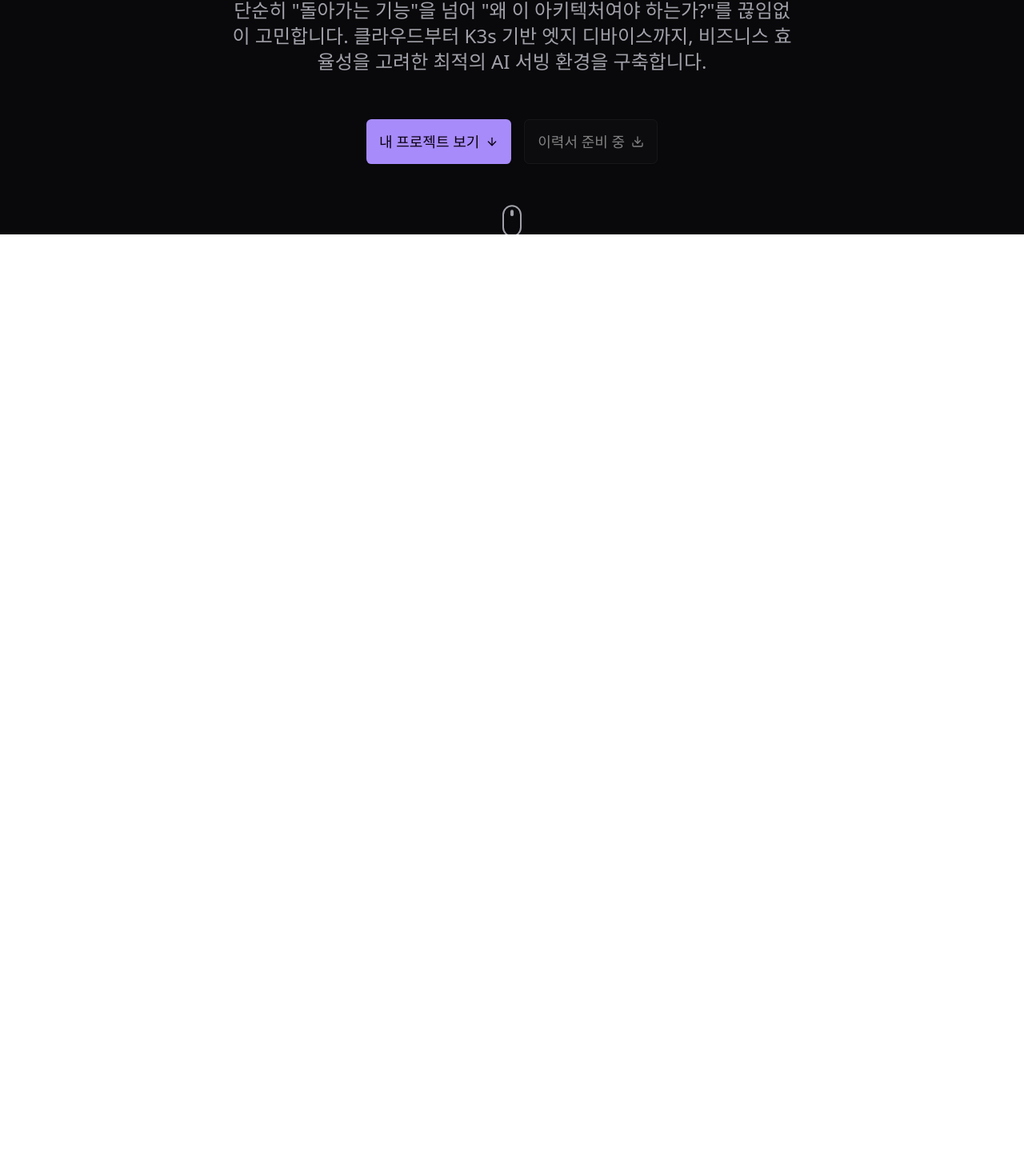
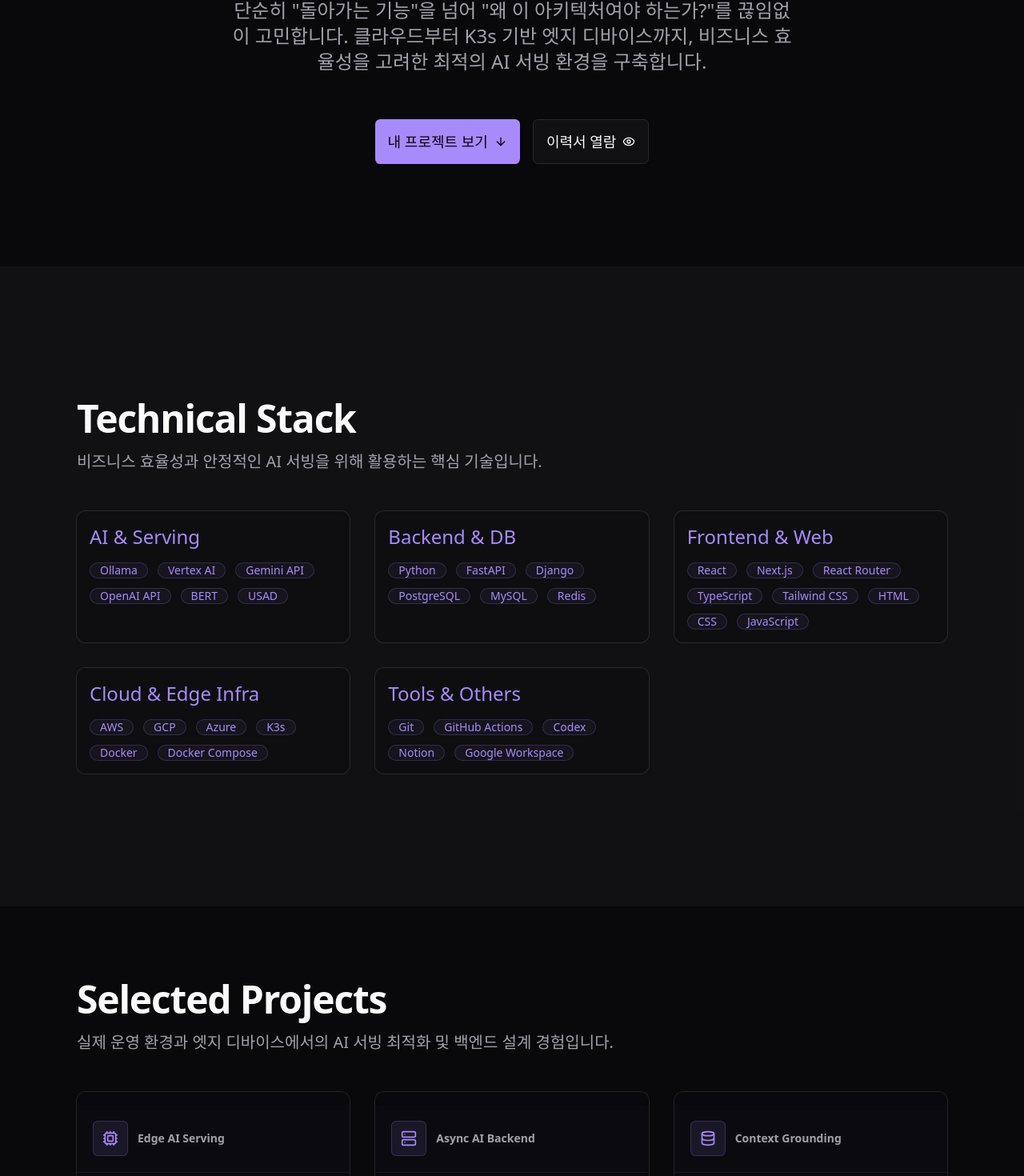
Before and after one commit to vwaiolet/info-vwaiolet, a React (Vite) app: page / in a window 1280 px wide. Shown: the part 507-1977 px from the top of the page at 80% size. Before the commit the page ends 800 px from the top, so only its background shows below. Built offline with nearby package versions, Linux system fonts and the light colour scheme.

Commit message:
feat: 이력서 열람 기능 추가 및 PDF 뷰어 모달 구현

```diff
--- a/package.json
+++ b/package.json
@@ -10,6 +10,7 @@
     "preview": "vite preview --host 0.0.0.0"
   },
   "dependencies": {
+    "@radix-ui/react-dialog": "^1.1.15",
     "@radix-ui/react-separator": "^1.1.8",
     "@radix-ui/react-slot": "latest",
     "@radix-ui/react-tabs": "^1.1.13",
--- a/src/App.tsx
+++ b/src/App.tsx
@@ -6,22 +6,22 @@
 
 function App() {
   return (
-    <div className="dark bg-background text-foreground selection:bg-primary/30 h-screen overflow-hidden">
-      <main className="snap-container">
-        <section className="snap-section relative">
+    <div className="dark bg-background text-foreground selection:bg-primary/30 min-h-screen">
+      <main>
+        <section className="section-container relative">
           <Navbar />
           <Hero />
         </section>
 
-        <section className="snap-section bg-secondary/30">
+        <section className="section-container bg-secondary/30">
           <TechStack />
         </section>
 
-        <section className="snap-section">
+        <section className="section-container">
           <Projects />
         </section>
 
-        <section className="snap-section bg-secondary/30 relative flex flex-col">
+        <section className="section-container bg-secondary/30 relative flex flex-col">
           <div className="flex-grow flex flex-col justify-center">
             <Experience />
           </div>
--- a/src/components/portfolio/Hero.tsx
+++ b/src/components/portfolio/Hero.tsx
@@ -1,6 +1,7 @@
 import { Button } from "@/components/ui/button"
 import { Badge } from "@/components/ui/badge"
-import { ArrowDown, Download } from "lucide-react"
+import { ArrowDown, Eye } from "lucide-react"
+import { ResumeModal } from "./ResumeModal"
 import { motion } from "framer-motion"
 
 export default function Hero() {
@@ -47,20 +48,12 @@
             <ArrowDown className="w-5 h-5" />
           </a>
         </Button>
-        <Button size="lg" variant="outline" className="px-8 text-lg h-14" disabled>
-          이력서 준비 중
-          <Download className="w-5 h-5" />
-        </Button>
-      </motion.div>
-
-      <motion.div
-        className="absolute bottom-10 left-1/2 -translate-x-1/2"
-        animate={{ y: [0, 10, 0] }}
-        transition={{ duration: 2, repeat: Infinity }}
-      >
-        <div className="w-6 h-10 border-2 border-muted-foreground rounded-full flex justify-center p-1">
-          <div className="w-1 h-2 bg-muted-foreground rounded-full" />
-        </div>
+        <ResumeModal>
+          <Button size="lg" variant="outline" className="px-8 text-lg h-14">
+            이력서 열람
+            <Eye className="w-5 h-5" />
+          </Button>
+        </ResumeModal>
       </motion.div>
     </div>
   )
--- a/src/components/portfolio/Projects.tsx
+++ b/src/components/portfolio/Projects.tsx
@@ -10,7 +10,6 @@
     description: "K3s 환경의 엣지 디바이스에서 시계열 모델(USAD)과 경량화 LLM(SLM)을 결합하여 오탐률을 획기적으로 줄인 온디바이스 AI 서빙 파이프라인입니다. CAN 데이터를 VSS 포맷으로 실시간 매핑하는 모듈을 개발했습니다.",
     tags: ["K3s", "Ollama", "Docker", "TensorRT", "USAD", "CAN", "VSS"],
     visualLabel: "Edge AI Serving",
-    visualSteps: ["CAN", "VSS", "SLM"],
     icon: Cpu
   },
   {
@@ -18,7 +17,6 @@
     description: "무거운 생성형 모델(LLM/BERT) 응답 대기 시간 동안 서버가 블로킹되지 않도록 FastAPI 비동기 아키텍처를 도입했습니다. Vertex AI와 GCS를 연동하여 대용량 파일 처리 파이프라인을 최적화했습니다.",
     tags: ["FastAPI", "Vertex AI", "GCP", "BERT"],
     visualLabel: "Async AI Backend",
-    visualSteps: ["FastAPI", "GCS", "Vertex AI"],
     icon: Server
   },
   {
@@ -26,7 +24,6 @@
     description: "Django ORM을 활용해 복잡한 학습 데이터의 무결성을 보장하는 스키마를 설계했습니다. Gemini 모델의 긴 컨텍스트 윈도우를 활용하여 강의 전체 맥락을 유지하는 Grounding 로직을 구현했습니다.",
     tags: ["Django", "Gemini API", "PostgreSQL", "Grounding"],
     visualLabel: "Context Grounding",
-    visualSteps: ["Django", "PostgreSQL", "Gemini"],
     icon: Database
   }
 ]
@@ -75,13 +72,6 @@
               <span className="text-sm font-semibold text-muted-foreground">{project.visualLabel}</span>
             </div>
           </div>
-          <div className="mt-5 grid grid-cols-3 gap-2">
-            {project.visualSteps.map((step) => (
-              <span key={step} className="rounded-md border border-border/60 bg-background/50 px-2 py-2 text-center text-xs font-medium text-muted-foreground">
-                {step}
-              </span>
-            ))}
-          </div>
         </div>
         <CardHeader>
           <CardTitle className="text-2xl group-hover:text-primary transition-colors">{project.title}</CardTitle>
--- /dev/null
+++ b/src/components/portfolio/ResumeModal.tsx
@@ -0,0 +1,48 @@
+import {
+  Dialog,
+  DialogContent,
+  DialogHeader,
+  DialogTitle,
+  DialogTrigger,
+} from "@/components/ui/dialog"
+import { FileText, ExternalLink } from "lucide-react"
+
+interface ResumeModalProps {
+  children: React.ReactNode
+}
+
+export function ResumeModal({ children }: ResumeModalProps) {
+  const resumeUrl = "/resume.pdf"
+
+  return (
+    <Dialog>
+      <DialogTrigger asChild>
+        {children}
+      </DialogTrigger>
+      <DialogContent className="max-w-[95vw] sm:max-w-[90vw] md:max-w-7xl h-[95vh] p-0 flex flex-col gap-0 overflow-hidden bg-background border-border">
+        <DialogHeader className="p-6 pb-4 border-b flex flex-row items-center justify-between space-y-0">
+          <DialogTitle className="flex items-center gap-2 text-xl font-bold">
+            <FileText className="w-6 h-6 text-primary" />
+            이력서 열람
+          </DialogTitle>
+          <a
+            href={resumeUrl}
+            target="_blank"
+            rel="noopener noreferrer"
+            className="flex items-center gap-1 text-sm text-muted-foreground hover:text-primary transition-colors mr-8"
+          >
+            <ExternalLink className="w-4 h-4" />
+            새 창에서 열기
+          </a>
+        </DialogHeader>
+        <div className="flex-1 w-full bg-muted/30 relative">
+          <iframe
+            src={resumeUrl}
+            className="w-full h-full border-none"
+            title="Resume PDF Viewer"
+          />
+        </div>
+      </DialogContent>
+    </Dialog>
+  )
+}
--- a/src/components/portfolio/TechStack.tsx
+++ b/src/components/portfolio/TechStack.tsx
@@ -12,12 +12,16 @@
     skills: ["Python", "FastAPI", "Django", "PostgreSQL", "MySQL", "Redis"]
   },
   {
+    category: "Frontend & Web",
+    skills: ["React", "Next.js", "React Router", "TypeScript", "Tailwind CSS", "HTML", "CSS", "JavaScript"]
+  },
+  {
     category: "Cloud & Edge Infra",
     skills: ["AWS", "GCP", "Azure", "K3s", "Docker", "Docker Compose"]
   },
   {
     category: "Tools & Others",
-    skills: ["Git", "GitHub Actions", "Codex", "Notion", "Google Workspace", "React", "Next.js"]
+    skills: ["Git", "GitHub Actions", "Codex", "Notion", "Google Workspace"]
   }
 ]
 
--- /dev/null
+++ b/src/components/ui/dialog.tsx
@@ -0,0 +1,166 @@
+import * as React from "react"
+import * as DialogPrimitive from "@radix-ui/react-dialog"
+
+import { cn } from "@/lib/utils"
+import { Button } from "@/components/ui/button"
+import { XIcon } from "lucide-react"
+
+function Dialog({
+  ...props
+}: React.ComponentProps<typeof DialogPrimitive.Root>) {
+  return <DialogPrimitive.Root data-slot="dialog" {...props} />
+}
+
+function DialogTrigger({
+  ...props
+}: React.ComponentProps<typeof DialogPrimitive.Trigger>) {
+  return <DialogPrimitive.Trigger data-slot="dialog-trigger" {...props} />
+}
+
+function DialogPortal({
+  ...props
+}: React.ComponentProps<typeof DialogPrimitive.Portal>) {
+  return <DialogPrimitive.Portal data-slot="dialog-portal" {...props} />
+}
+
+function DialogClose({
+  ...props
+}: React.ComponentProps<typeof DialogPrimitive.Close>) {
+  return <DialogPrimitive.Close data-slot="dialog-close" {...props} />
+}
+
+function DialogOverlay({
+  className,
+  ...props
+}: React.ComponentProps<typeof DialogPrimitive.Overlay>) {
+  return (
+    <DialogPrimitive.Overlay
+      data-slot="dialog-overlay"
+      className={cn(
+        "fixed inset-0 isolate z-50 bg-black/10 duration-100 supports-backdrop-filter:backdrop-blur-xs data-open:animate-in data-open:fade-in-0 data-closed:animate-out data-closed:fade-out-0",
+        className
+      )}
+      {...props}
+    />
+  )
+}
+
+function DialogContent({
+  className,
+  children,
+  showCloseButton = true,
+  ...props
+}: React.ComponentProps<typeof DialogPrimitive.Content> & {
+  showCloseButton?: boolean
+}) {
+  return (
+    <DialogPortal>
+      <DialogOverlay />
+      <DialogPrimitive.Content
+        data-slot="dialog-content"
+        className={cn(
+          "fixed top-1/2 left-1/2 z-50 grid w-full max-w-[calc(100%-2rem)] -translate-x-1/2 -translate-y-1/2 gap-4 rounded-xl bg-popover p-4 text-sm text-popover-foreground ring-1 ring-foreground/10 duration-100 outline-none sm:max-w-sm data-open:animate-in data-open:fade-in-0 data-open:zoom-in-95 data-closed:animate-out data-closed:fade-out-0 data-closed:zoom-out-95",
+          className
+        )}
+        {...props}
+      >
+        {children}
+        {showCloseButton && (
+          <DialogPrimitive.Close data-slot="dialog-close" asChild>
+            <Button
+              variant="ghost"
+              className="absolute top-2 right-2"
+              size="icon-sm"
+            >
+              <XIcon
+              />
+              <span className="sr-only">Close</span>
+            </Button>
+          </DialogPrimitive.Close>
+        )}
+      </DialogPrimitive.Content>
+    </DialogPortal>
+  )
+}
+
+function DialogHeader({ className, ...props }: React.ComponentProps<"div">) {
+  return (
+    <div
+      data-slot="dialog-header"
+      className={cn("flex flex-col gap-2", className)}
+      {...props}
+    />
+  )
+}
+
+function DialogFooter({
+  className,
+  showCloseButton = false,
+  children,
+  ...props
+}: React.ComponentProps<"div"> & {
+  showCloseButton?: boolean
+}) {
+  return (
+    <div
+      data-slot="dialog-footer"
+      className={cn(
+        "-mx-4 -mb-4 flex flex-col-reverse gap-2 rounded-b-xl border-t bg-muted/50 p-4 sm:flex-row sm:justify-end",
+        className
+      )}
+      {...props}
+    >
+      {children}
+      {showCloseButton && (
+        <DialogPrimitive.Close asChild>
+          <Button variant="outline">Close</Button>
+        </DialogPrimitive.Close>
+      )}
+    </div>
+  )
+}
+
+function DialogTitle({
+  className,
+  ...props
+}: React.ComponentProps<typeof DialogPrimitive.Title>) {
+  return (
+    <DialogPrimitive.Title
+      data-slot="dialog-title"
+      className={cn(
+        "text-base leading-none font-medium",
+        className
+      )}
+      {...props}
+    />
+  )
+}
+
+function DialogDescription({
+  className,
+  ...props
+}: React.ComponentProps<typeof DialogPrimitive.Description>) {
+  return (
+    <DialogPrimitive.Description
+      data-slot="dialog-description"
+      className={cn(
+        "text-sm text-muted-foreground *:[a]:underline *:[a]:underline-offset-3 *:[a]:hover:text-foreground",
+        className
+      )}
+      {...props}
+    />
+  )
+}
+
+export {
+  Dialog,
+  DialogClose,
+  DialogContent,
+  DialogDescription,
+  DialogFooter,
+  DialogHeader,
+  DialogOverlay,
+  DialogPortal,
+  DialogTitle,
+  DialogTrigger,
+}
--- a/src/index.css
+++ b/src/index.css
@@ -77,31 +77,17 @@
 }
 
 @layer base {
-  * {
-    @apply border-border outline-ring/50;
-  }
   body {
     @apply bg-background text-foreground;
     font-feature-settings: "rlig" 1, "calt" 1;
   }
-}
-
-@layer base {
   html {
     scroll-behavior: smooth;
   }
 }
 
 @layer utilities {
-  .snap-container {
-    scroll-snap-type: y mandatory;
-    height: 100vh;
-    height: 100svh;
-    overflow-y: scroll;
-  }
-  .snap-section {
-    scroll-snap-align: start;
-    scroll-snap-stop: always;
+  .section-container {
     min-height: 100vh;
     min-height: 100svh;
     width: 100%;
@@ -109,14 +95,4 @@
     flex-direction: column;
     justify-content: center;
   }
-
-  @media (max-width: 767px) {
-    .snap-container {
-      scroll-snap-type: y proximity;
-    }
-
-    .snap-section {
-      scroll-snap-stop: normal;
-    }
-  }
 }
```
Also changed, not shown: 2 other files (tests, documents, lock files or other folders).
